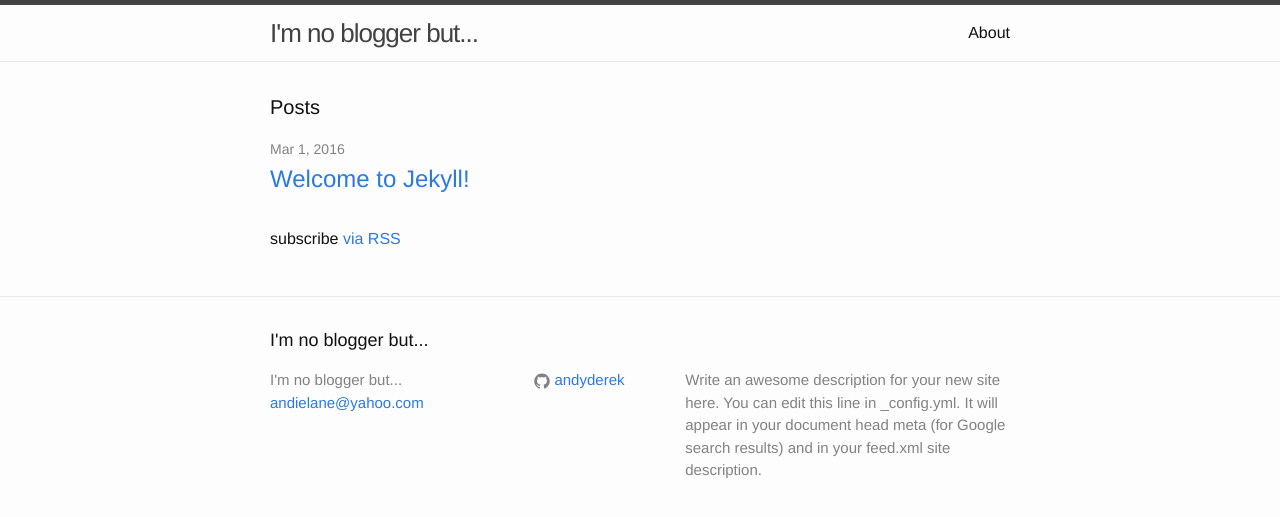
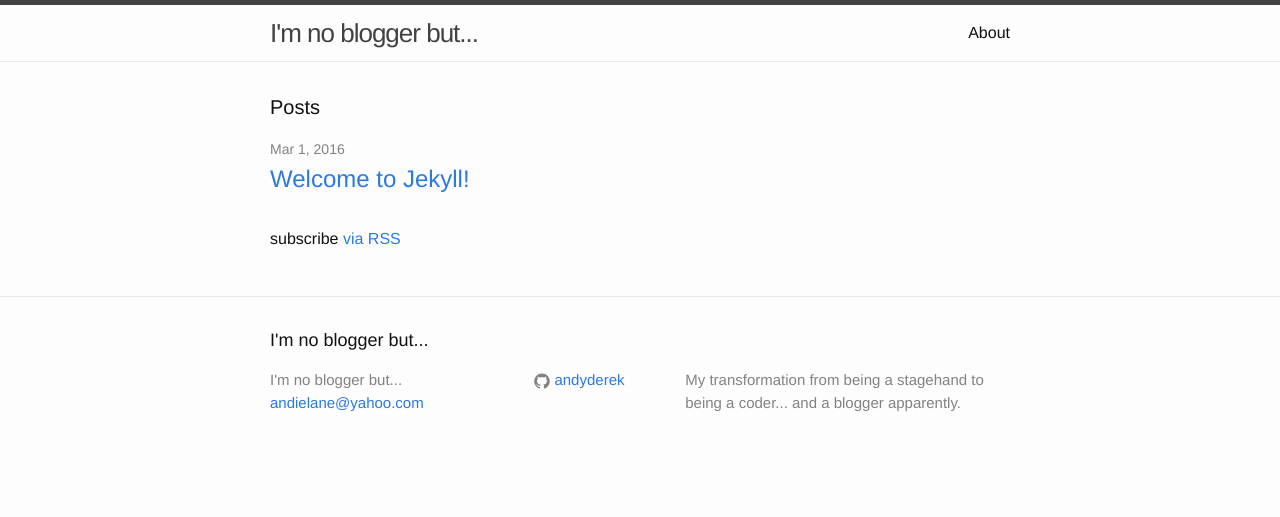
Before and after one commit to andyderek/andyderek.github.io, a Jekyll site: the page built from index.html, in a window 1280 px wide. Shown: the top 517 px of the page. Built offline with Jekyll 4.4.1, drawn with Linux system fonts in a browser that asks for light colours.

Commit message:
Changed Description

```diff
--- a/_config.yml
+++ b/_config.yml
@@ -9,9 +9,8 @@
 title: I'm no blogger but...
 email: andielane@yahoo.com
 description: > # this means to ignore newlines until "baseurl:"
-  Write an awesome description for your new site here. You can edit this
-  line in _config.yml. It will appear in your document head meta (for
-  Google search results) and in your feed.xml site description.
+  My transformation from being a stagehand to being a coder...
+  and a blogger apparently.
 baseurl: "" # the subpath of your site, e.g. /blog
 url: "andyderek.github.io" # the base hostname & protocol for your site
 # twitter_username: jekyllrb
```
